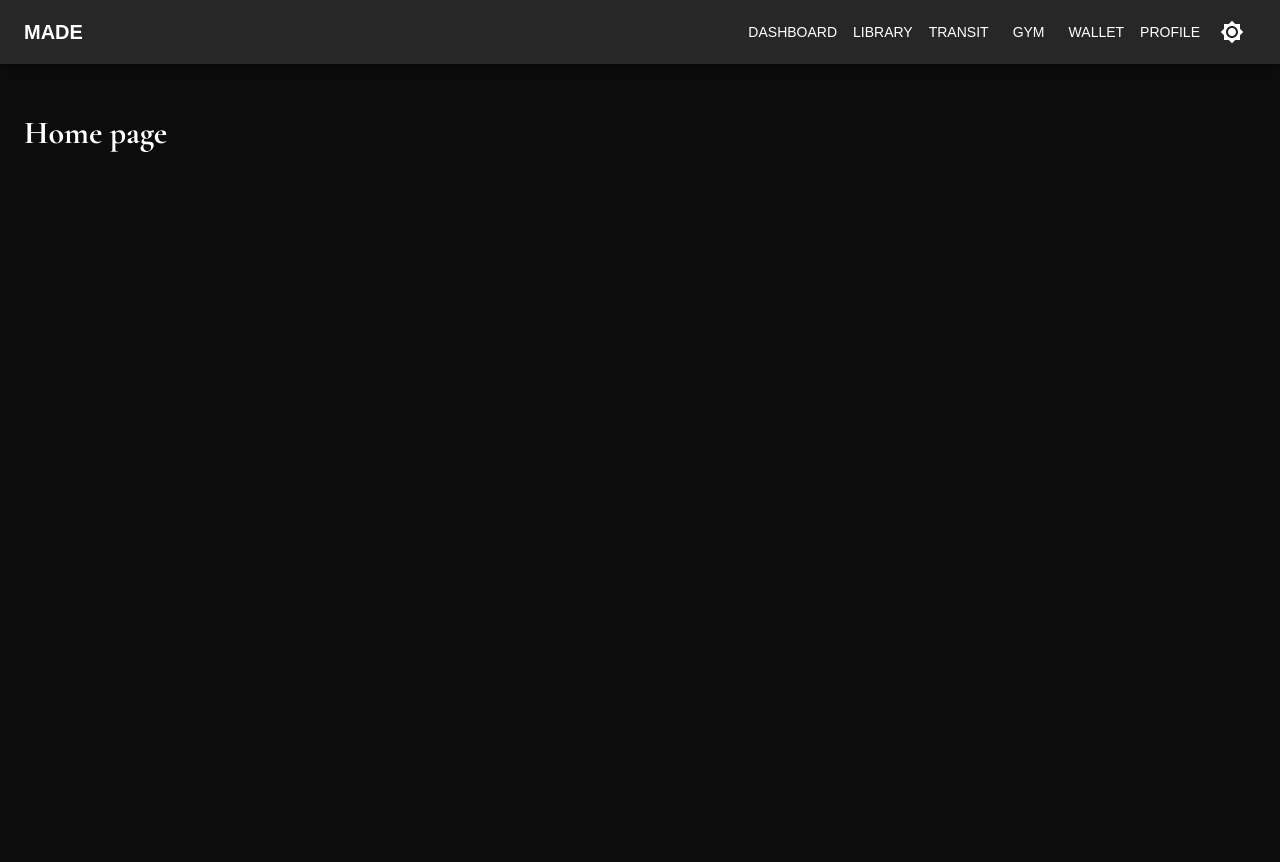
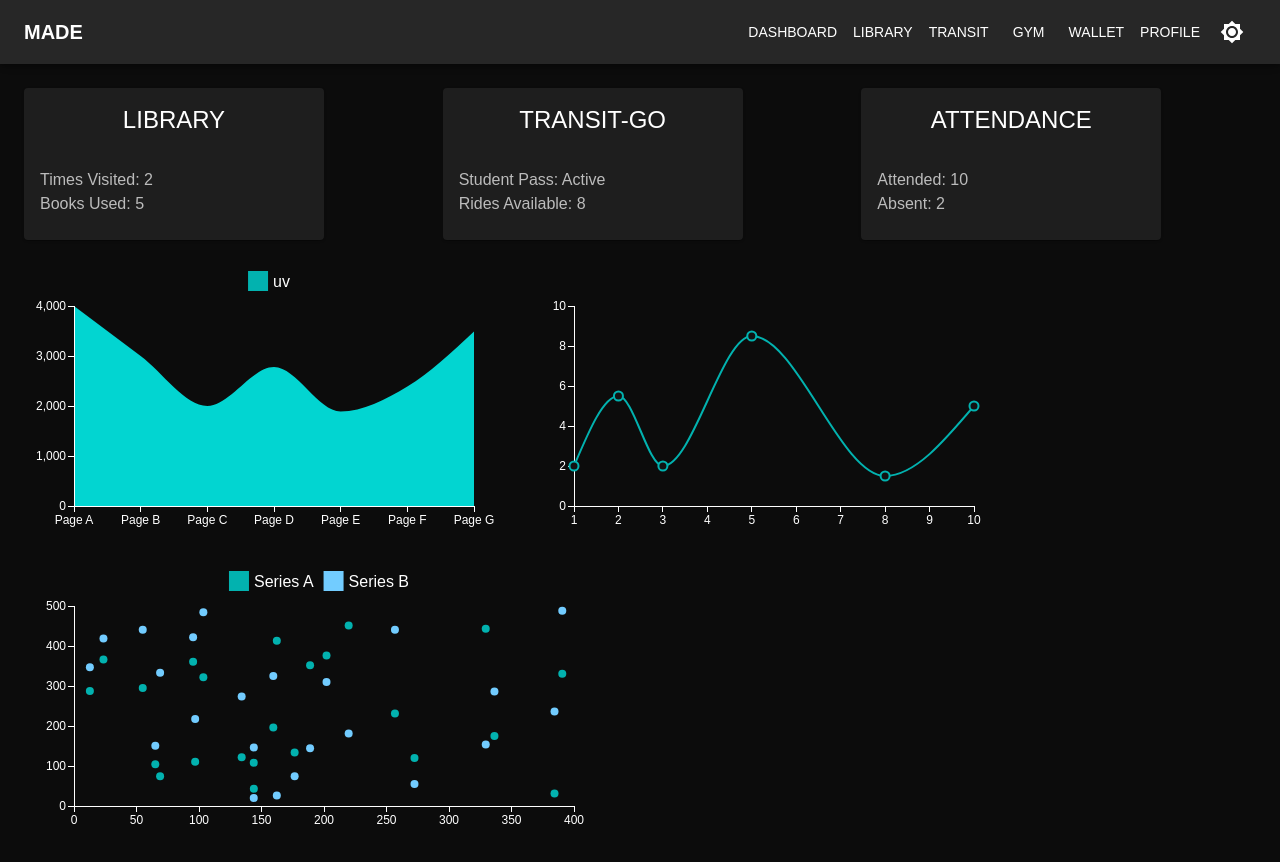
Before and after one commit to damaluku/made-app, a Next.js app: page / in a window 1280 px wide. Shown: the top 862 px of the page. Before the commit the page ends 800 px from the top, so only its background shows below. Built offline with nearby package versions, Linux system fonts and the light colour scheme.

Commit message:
dashboard cards and graphs created

```diff
--- /dev/null
+++ b/components/BasicLineChart.tsx
@@ -0,0 +1,17 @@
+import * as React from "react";
+import { LineChart } from "@mui/x-charts/LineChart";
+
+export default function BasicLineChart() {
+  return (
+    <LineChart
+      xAxis={[{ data: [1, 2, 3, 5, 8, 10] }]}
+      series={[
+        {
+          data: [2, 5.5, 2, 8.5, 1.5, 5],
+        },
+      ]}
+      width={500}
+      height={300}
+    />
+  );
+}
--- /dev/null
+++ b/components/BasicScatter.tsx
@@ -0,0 +1,185 @@
+import * as React from "react";
+import { ScatterChart } from "@mui/x-charts/ScatterChart";
+
+const data = [
+  {
+    id: "data-0",
+    x1: 329.39,
+    x2: 391.29,
+    y1: 443.28,
+    y2: 153.9,
+  },
+  {
+    id: "data-1",
+    x1: 96.94,
+    x2: 139.6,
+    y1: 110.5,
+    y2: 217.8,
+  },
+  {
+    id: "data-2",
+    x1: 336.35,
+    x2: 282.34,
+    y1: 175.23,
+    y2: 286.32,
+  },
+  {
+    id: "data-3",
+    x1: 159.44,
+    x2: 384.85,
+    y1: 195.97,
+    y2: 325.12,
+  },
+  {
+    id: "data-4",
+    x1: 188.86,
+    x2: 182.27,
+    y1: 351.77,
+    y2: 144.58,
+  },
+  {
+    id: "data-5",
+    x1: 143.86,
+    x2: 360.22,
+    y1: 43.253,
+    y2: 146.51,
+  },
+  {
+    id: "data-6",
+    x1: 202.02,
+    x2: 209.5,
+    y1: 376.34,
+    y2: 309.69,
+  },
+  {
+    id: "data-7",
+    x1: 384.41,
+    x2: 258.93,
+    y1: 31.514,
+    y2: 236.38,
+  },
+  {
+    id: "data-8",
+    x1: 256.76,
+    x2: 70.571,
+    y1: 231.31,
+    y2: 440.72,
+  },
+  {
+    id: "data-9",
+    x1: 143.79,
+    x2: 419.02,
+    y1: 108.04,
+    y2: 20.29,
+  },
+  {
+    id: "data-10",
+    x1: 103.48,
+    x2: 15.886,
+    y1: 321.77,
+    y2: 484.17,
+  },
+  {
+    id: "data-11",
+    x1: 272.39,
+    x2: 189.03,
+    y1: 120.18,
+    y2: 54.962,
+  },
+  {
+    id: "data-12",
+    x1: 23.57,
+    x2: 456.4,
+    y1: 366.2,
+    y2: 418.5,
+  },
+  {
+    id: "data-13",
+    x1: 219.73,
+    x2: 235.96,
+    y1: 451.45,
+    y2: 181.32,
+  },
+  {
+    id: "data-14",
+    x1: 54.99,
+    x2: 434.5,
+    y1: 294.8,
+    y2: 440.9,
+  },
+  {
+    id: "data-15",
+    x1: 134.13,
+    x2: 383.8,
+    y1: 121.83,
+    y2: 273.52,
+  },
+  {
+    id: "data-16",
+    x1: 12.7,
+    x2: 270.8,
+    y1: 287.7,
+    y2: 346.7,
+  },
+  {
+    id: "data-17",
+    x1: 176.51,
+    x2: 119.17,
+    y1: 134.06,
+    y2: 74.528,
+  },
+  {
+    id: "data-18",
+    x1: 65.05,
+    x2: 78.93,
+    y1: 104.5,
+    y2: 150.9,
+  },
+  {
+    id: "data-19",
+    x1: 162.25,
+    x2: 63.707,
+    y1: 413.07,
+    y2: 26.483,
+  },
+  {
+    id: "data-20",
+    x1: 68.88,
+    x2: 150.8,
+    y1: 74.68,
+    y2: 333.2,
+  },
+  {
+    id: "data-21",
+    x1: 95.29,
+    x2: 329.1,
+    y1: 360.6,
+    y2: 422.0,
+  },
+  {
+    id: "data-22",
+    x1: 390.62,
+    x2: 10.01,
+    y1: 330.72,
+    y2: 488.06,
+  },
+];
+
+export default function BasicScatter() {
+  return (
+    <ScatterChart
+      width={600}
+      height={300}
+      series={[
+        {
+          label: "Series A",
+          data: data.map((v) => ({ x: v.x1, y: v.y1, id: v.id })),
+        },
+        {
+          label: "Series B",
+          data: data.map((v) => ({ x: v.x1, y: v.y2, id: v.id })),
+        },
+      ]}
+    />
+  );
+}
--- /dev/null
+++ b/components/DashboardCard.tsx
@@ -0,0 +1,41 @@
+import * as React from "react";
+import Card from "@mui/material/Card";
+import CardContent from "@mui/material/CardContent";
+import Typography from "@mui/material/Typography";
+import { CardHeader } from "@mui/material";
+
+interface Props {
+  title: string;
+  key1: string;
+  key2: string;
+  value1: string;
+  value2: string;
+}
+
+export default function DashboardCard(props: Props) {
+  const { title, key1, key2, value1, value2 } = props;
+
+  return (
+    <Card
+      sx={{
+        width: 300,
+        backdropFilter: "blur(14px) saturate(134%)",
+        WebkitBackdropFilter: "blur(14px) saturate(134%)",
+        bordeRadius: "12px",
+      }}
+    >
+      <CardHeader
+        title={title}
+        sx={{ textAlign: "center", textTransform: "uppercase" }}
+      />
+      <CardContent>
+        <Typography color="text.secondary" textTransform="capitalize">
+          {key1}: {value1}
+        </Typography>
+        <Typography color="text.secondary" textTransform="capitalize">
+          {key2}: {value2}
+        </Typography>
+      </CardContent>
+    </Card>
+  );
+}
--- /dev/null
+++ b/components/SimpleAreaChart.tsx
@@ -0,0 +1,29 @@
+import * as React from "react";
+import { LineChart } from "@mui/x-charts/LineChart";
+
+const uData = [4000, 3000, 2000, 2780, 1890, 2390, 3490];
+const xLabels = [
+  "Page A",
+  "Page B",
+  "Page C",
+  "Page D",
+  "Page E",
+  "Page F",
+  "Page G",
+];
+
+export default function SimpleAreaChart() {
+  return (
+    <LineChart
+      width={500}
+      height={300}
+      series={[{ data: uData, label: "uv", area: true, showMark: false }]}
+      xAxis={[{ scaleType: "point", data: xLabels }]}
+      sx={{
+        ".MuiLineElement-root": {
+          display: "none",
+        },
+      }}
+    />
+  );
+}
--- a/next.config.js
+++ b/next.config.js
@@ -1,6 +1,7 @@
 /** @type {import('next').NextConfig} */
 const nextConfig = {
   reactStrictMode: true,
-}
+  transpilePackages: ["@mui/x-charts"],
+};
 
-module.exports = nextConfig
+module.exports = nextConfig;
--- a/package.json
+++ b/package.json
@@ -13,6 +13,7 @@
     "@emotion/styled": "^11.11.0",
     "@mui/icons-material": "^5.15.13",
     "@mui/material": "^5.15.13",
+    "@mui/x-charts": "^6.19.5",
     "@next/font": "14.1.3",
     "@types/node": "20.11.28",
     "@types/react": "18.2.66",
--- a/src/pages/index.tsx
+++ b/src/pages/index.tsx
@@ -1,13 +1,63 @@
 import Head from "next/head";
 import Image from "next/image";
 import { Inter } from "@next/font/google";
+import { Box, Grid, Stack } from "@mui/material";
+import DashboardCard from "components/DashboardCard";
+import SimpleAreaChart from "components/SimpleAreaChart";
+import BasicLineChart from "components/BasicLineChart";
+import BasicScatter from "components/BasicScatter";
 
 const inter = Inter({ subsets: ["latin"] });
 
 export default function Home() {
   return (
     <>
-      <h1>Home page</h1>
+      <Grid
+        container
+        spacing={{ xs: 2, md: 3 }}
+        columns={{ xs: 4, sm: 8, md: 12 }}
+        paddingBottom={2}
+      >
+        <Grid item xs={12} sm={4} md={4}>
+          <DashboardCard
+            title="Library"
+            key1="Times Visited"
+            key2="books used"
+            value1={`${2}`}
+            value2={`${5}`}
+          />
+        </Grid>
+        <Grid item xs={12} sm={4} md={4}>
+          <DashboardCard
+            title="Transit-Go"
+            key1="Student pass"
+            key2="rides available"
+            value1="active"
+            value2={`${8}`}
+          />
+        </Grid>
+        <Grid item xs={12} sm={4} md={4}>
+          <DashboardCard
+            title="Attendance"
+            key1="Attended"
+            key2="Absent"
+            value1={`${10}`}
+            value2={`${2}`}
+          />
+        </Grid>
+      </Grid>
+
+      <Grid container>
+        <Grid item>
+          <SimpleAreaChart />
+        </Grid>
+        <Grid item>
+          <BasicLineChart />
+        </Grid>
+        <Grid item>
+          <BasicScatter />
+        </Grid>
+      </Grid>
     </>
   );
 }
```
Also changed, not shown: components/LibraryCard.tsx (deleted, +0 -7 lines), src/pages/dashboard/index.tsx (deleted, +0 -7 lines), 1 other file (tests, documents, lock files or other folders).
